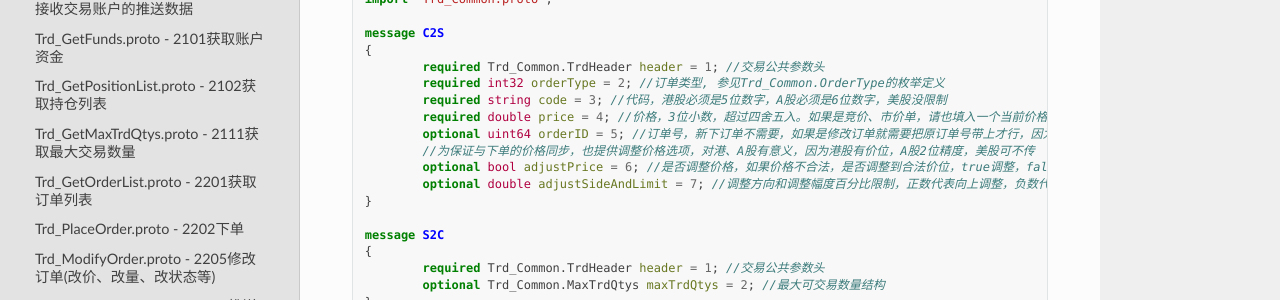
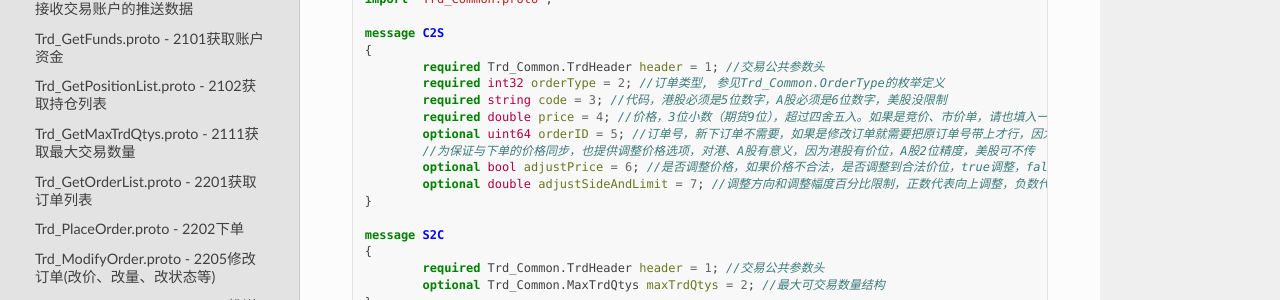
Before and after one commit to FutunnOpen/futu-api-doc, a Sphinx documentation site: the page built from doc_maker/source/protocol/trade_protocol.rst, in a window 1280 px wide and 900 px high, scrolled down 4555 px. Shown: the part 150-450 px from the top of the window. Built offline with Sphinx 7.4.7 and the Read the Docs theme 2.0.0, drawn with Linux system fonts in a browser that asks for light colours; some of the changed text lies outside the part shown.

Commit message:
proto文档增加CME期货

```diff
--- a/doc_maker/source/intro/intro.rst
+++ b/doc_maker/source/intro/intro.rst
@@ -14,7 +14,7 @@
 ::
 
           1. 港股：正股、ETF、窝轮、牛熊证、界内证、期货、期权
-          2. 美股：正股、ETF、期权
+          2. 美股：正股、ETF、期权，CME期货
           3. A股：可通过A股通交易部分A股
 
 行情数据：
--- a/doc_maker/source/protocol/base_define.rst
+++ b/doc_maker/source/protocol/base_define.rst
@@ -1675,7 +1675,7 @@
 	enum OrderType
 	{
 		OrderType_Unknown = 0; //未知类型
-		OrderType_Normal = 1; //普通订单(港股的增强限价单、A股的限价单、美股的限价单)
+		OrderType_Normal = 1; //普通订单(港股的增强限价单、港股期权的限价单，A股限价委托、美股的限价单，港股期货的限价单，CME期货的限价单)。目前港股期权只能指定此订单类型。
 		OrderType_Market = 2; //市价订单(目前支持美股、港股正股、涡轮、牛熊、界内证)
 
 		OrderType_AbsoluteLimit = 5; //绝对限价订单(目前仅港股)，只有价格完全匹配才成交，否则下单失败，比如你下价格为5元的买单，卖单价格必须也要是5元才能成交，低于5元也不能成交，下单失败。卖出同理
--- a/doc_maker/source/protocol/trade_protocol.rst
+++ b/doc_maker/source/protocol/trade_protocol.rst
@@ -256,7 +256,7 @@
 		required Trd_Common.TrdHeader header = 1; //交易公共参数头
 		required int32 orderType = 2; //订单类型, 参见Trd_Common.OrderType的枚举定义
 		required string code = 3; //代码，港股必须是5位数字，A股必须是6位数字，美股没限制
-		required double price = 4; //价格，3位小数，超过四舍五入。如果是竞价、市价单，请也填入一个当前价格，服务器才好计算
+		required double price = 4; //价格，3位小数（期货9位），超过四舍五入。如果是竞价、市价单，请也填入一个当前价格，服务器才好计算
 		optional uint64 orderID = 5; //订单号，新下订单不需要，如果是修改订单就需要把原订单号带上才行，因为改单的最大买卖数量会包含原订单数量。
 		//为保证与下单的价格同步，也提供调整价格选项，对港、A股有意义，因为港股有价位，A股2位精度，美股可不传
 		optional bool adjustPrice = 6; //是否调整价格，如果价格不合法，是否调整到合法价位，true调整，false不调整
@@ -360,7 +360,7 @@
 		required int32 orderType = 4; //订单类型, 参见Trd_Common.OrderType的枚举定义
 		required string code = 5; //代码，港股必须是5位数字，A股必须是6位数字，美股没限制
 		required double qty = 6; //数量，整数，期权单位是"张"
-		optional double price = 7; //价格，3位小数，超过四舍五入
+		optional double price = 7; //价格，3位小数（期货9位），超过四舍五入
 		//以下为调整价格使用，对港、A股有意义，因为港股有价位，A股2位精度，美股可不传
 		optional bool adjustPrice = 8; //是否调整价格，如果价格不合法，是否调整到合法价位，true调整，false不调整
 		optional double adjustSideAndLimit = 9; //调整方向和调整幅度百分比限制，正数代表向上调整，负数代表向下调整，具体值代表调整幅度限制，如：0.015代表向上调整且幅度不超过1.5%；-0.01代表向下调整且幅度不超过1%
@@ -436,7 +436,7 @@
 
 		//下面的字段仅在modifyOrderOp为ModifyOrderOp_Normal有效
 		optional double qty = 8; //数量，整数，期权单位是"张"
-		optional double price = 9; //价格，3位小数，超过四舍五入
+		optional double price = 9; //价格，3位小数（期货9位），超过四舍五入
 		//以下为调整价格使用，对港、A股有意义，因为港股有价位，A股2位精度，美股可不传
 		optional bool adjustPrice = 10; //是否调整价格，如果价格不合法，是否调整到合法价位，true调整，false不调整
 		optional double adjustSideAndLimit = 11; //调整方向和调整幅度百分比限制，正数代表向上调整，负数代表向下调整，具体值代表调整幅度限制，如：0.015代表向上调整且幅度不超过1.5%；-0.01代表向下调整且幅度不超过1%
```
